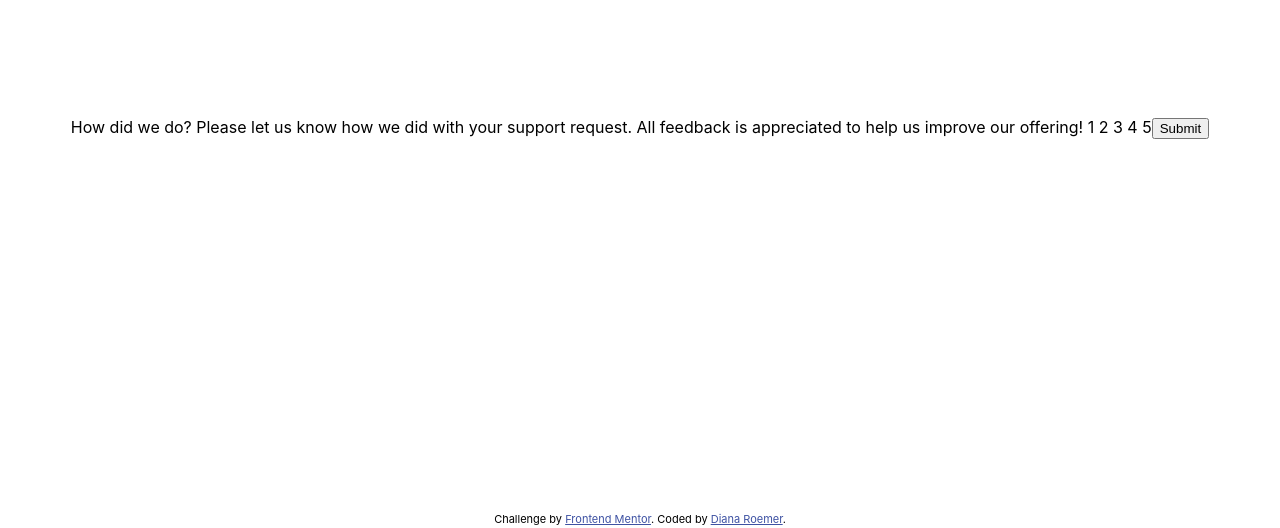
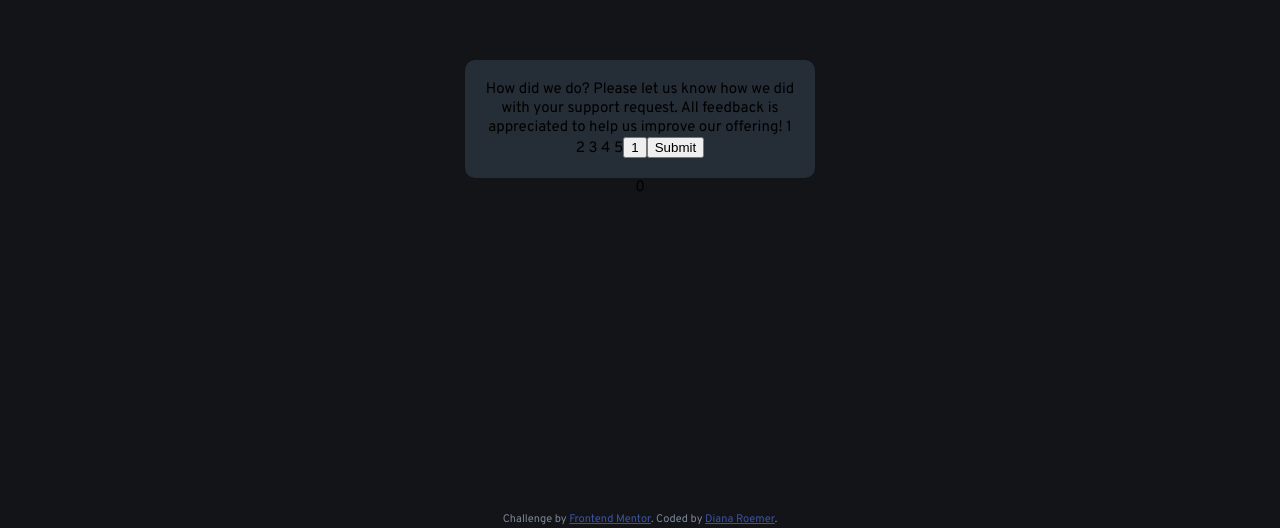
Before and after one commit to dianaroemer/Interactive-Rating-Component, a React (Create React App) app: page / in a window 1280 px wide. Shown: the part 272-800 px from the top of the page. Built offline with nearby package versions, Linux system fonts and the light colour scheme.

Commit message:
Begin color styling for modal size

```diff
--- a/src/App.scss
+++ b/src/App.scss
@@ -1,6 +1,12 @@
+@use 'Styles/_colors' as _colors;
+@import url('https://fonts.googleapis.com/css2?family=Overpass:wght@400;700&display=swap');
+
+
 .App {
   text-align: center;
   height: 100%;
+  font-size: 15px;
+  font-family: 'Overpass', sans-serif;
 }
 
 .sr-only:not(:focus):not(:active) {
@@ -20,26 +26,24 @@
   // max-height: 100%;
   max-width: 100%;
 
+  background-color: _colors.$VeryDarkBlue;
+
   // display: grid;
   // place-content: center;
 }
 
-#content-wrap {
-  // display: grid;
-  // place-content: center;
-  // height: 100vh;
-  // max-height: 100%;
+// #content-wrap {
   // padding-bottom: 1rem;
-}
+// }
 
 .attribution {
-  // padding-top: 1rem;
   position: absolute;
   bottom: 0px;
   width: 100%;
   height: 1rem;
   font-size: 11px;
   text-align: center;
+  color: _colors.$MediumGrey
 }
 
 .attribution a {
--- a/src/Components/InteractiveRatingComponent.js
+++ b/src/Components/InteractiveRatingComponent.js
@@ -6,8 +6,16 @@ import Thanked from './Thanked';
 
 function InteractiveRatingComponent(props) {
 
+    const [clickedRating, setClickedRating] = useState(0);
+    function handleSetClickedRating(e, newValue) {
+        e.preventDefault();
+        // console.log(`You cliked a new rating`)
+        // console.log(`You are setting the new rating to: `)
+        // console.log(newValue);
+        setClickedRating(newValue);
+    }
+
     const [isThanked, setThanked] = useState(false);
-
     function toggleSetThanked(e) {
         e.preventDefault();
         console.log(`you're inside toggleSetThanked`)
@@ -22,8 +30,10 @@ function InteractiveRatingComponent(props) {
         <div className='interactiveRatingModal'>
 
             {!isThanked ?
-                <Rating toggleSetThanked={toggleSetThanked}/> :
+                <Rating toggleSetThanked={toggleSetThanked}
+                    handleSetClickedRating={handleSetClickedRating}/> :
                 <Thanked/>}
+                {clickedRating}
 
         </div>
     );
--- a/src/Components/Rating.js
+++ b/src/Components/Rating.js
@@ -1,11 +1,11 @@
 import React, {useState} from 'react';
-// import '../Styles/InteractiveRatingComponentStyle.scss';
+import '../Styles/Rating.scss';
 
 function Rating(props) {
 
     return(
-        <div>
-            {/* rating!!!!!!!!!!! */}
+        <div className='ratingModal'>
+            <div className='ratingContent'>
                 How did we do?
 
                 Please let us know how we did with your support request. All feedback is appreciated
@@ -13,14 +13,34 @@ function Rating(props) {
 
                 1 2 3 4 5
 
-            <button onClick={(e) => {
+                <button
+                    value={1}
+                    onClick={(e) => {
+                        props.handleSetClickedRating(e, e.target.value);
+                    }}>
+                        1
+                </button>
+
+                <button
+                    onClick={(e) => {
                         // e.preventDefault();
                         // console.log("you clicked button");
                         console.log('you clicked button');
                         props.toggleSetThanked(e);
+                    }}
+                    onMouseEnter={(e) => {
+                        e.preventDefault();
+                        console.log(`You're hovering the submit button`);
+                    }}
+                    onMouseLeave={(e) => {
+                        e.preventDefault();
+                        console.log(`You're leaving the submit button`);
                     }}>
                     Submit
                 </button>
+
+            </div>
+            {/* rating!!!!!!!!!!! */}
 
 
         </div>
--- a/src/Styles/InteractiveRatingComponentStyle.scss
+++ b/src/Styles/InteractiveRatingComponentStyle.scss
@@ -6,4 +6,6 @@
     max-height: 100%;
     // overflow: none;
     padding-bottom: 0;
+
+    // width: 350px;
 }
--- /dev/null
+++ b/src/Styles/Rating.scss
@@ -0,0 +1,14 @@
+@use '_colors' as _colors;
+
+
+.ratingModal {
+    width: 350px;
+    display: flex;
+    justify-content: center;
+    background-color: _colors.$DarkBlue;
+    border-radius: 10px;
+}
+
+.ratingContent {
+    padding: 20px;
+}
--- /dev/null
+++ b/src/Styles/_colors.scss
@@ -0,0 +1,20 @@
+
+// - Orange: hsl(25, 97%, 53%)
+
+// ### Neutral
+
+// - White: hsl(0, 0%, 100%)
+// - Light Grey: hsl(217, 12%, 63%)
+// - Medium Grey: hsl(216, 12%, 54%)
+// - Dark Blue: hsl(213, 19%, 18%)
+// - Very Dark Blue: hsl(216, 12%, 8%)
+
+// - Primary
+$Orange: hsl(25, 97%, 53%);
+
+// - Neutral
+$White: hsl(0, 0%, 100%);
+$LightGrey: hsl(217, 12%, 63%);
+$MediumGrey: hsl(216, 12%, 54%);
+$DarkBlue: hsl(213, 19%, 18%);
+$VeryDarkBlue: hsl(216, 12%, 8%);
```
Lines whose indentation alone changed are shown as unchanged.
